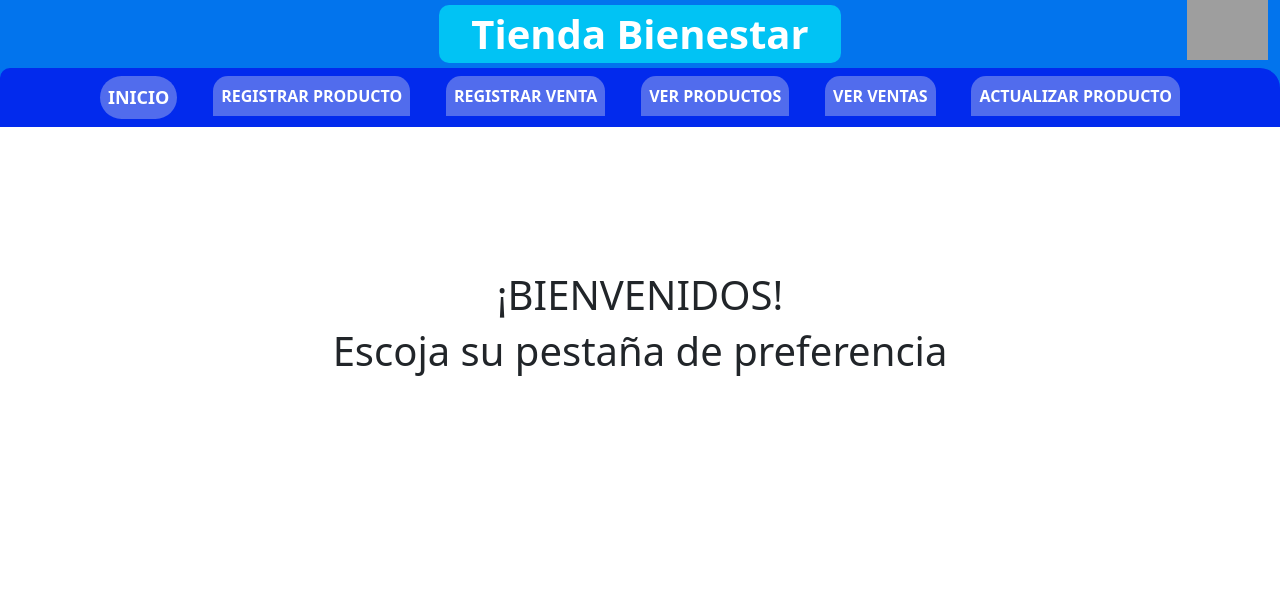
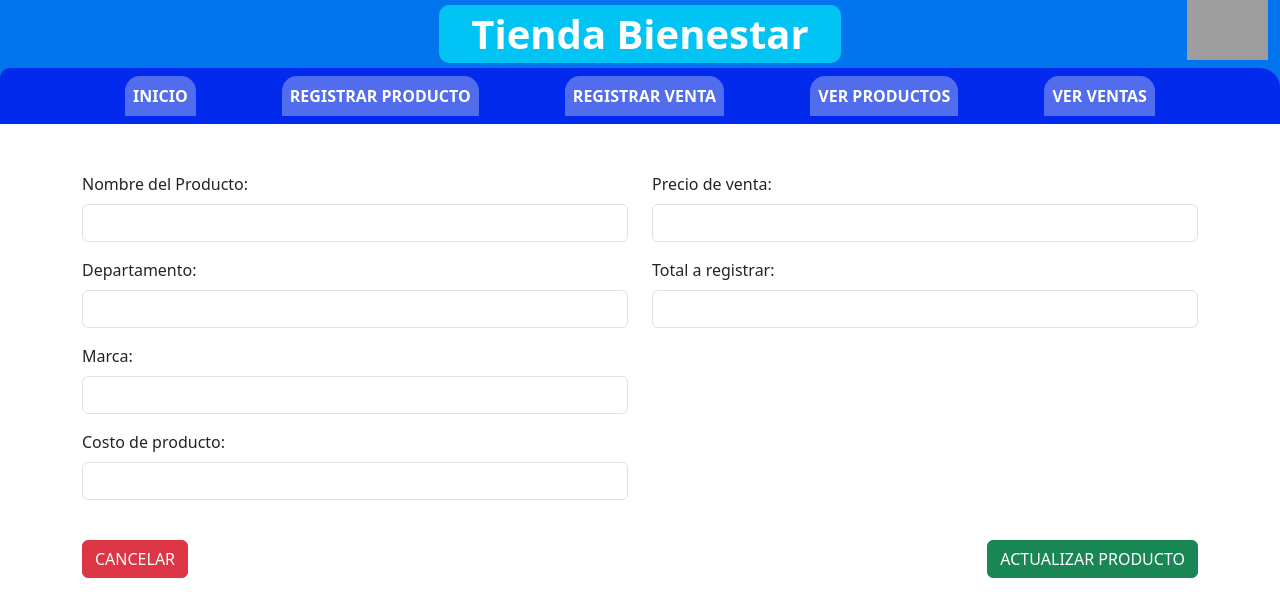
Before and after one commit to UzielLH/Tienda-ProyectoWeb, an Angular app: page /actualizarproducto/1 in a window 1280 px wide. Before the commit this address led to /home. Shown: the top 616 px of the page. Built offline with nearby package versions, Linux system fonts and the light colour scheme; no server answers; grey boxes are pictures that could not be loaded.

Commit message:
agregar en ver funciones

```diff
--- a/src/app/app.routes.ts
+++ b/src/app/app.routes.ts
@@ -48,7 +48,7 @@ export const routes: Routes = [
         component: RegistroexitosoproductoComponent
     },
     {
-        path:'actualizarproducto',
+        path: 'actualizarproducto/:id',  // Agregar el parámetro 'id'
         component: ActualizarProductoComponent
     },
     {
--- a/src/app/components/navbar/navbar.component.html
+++ b/src/app/components/navbar/navbar.component.html
@@ -61,12 +61,6 @@
                             <span class="visually-hidden">(current)</span></a
                         >
                     </li>
-                    <li class="nav-item">
-                        <a class="nav-link" routerLinkActive="active2" routerLink="/actualizarproducto" aria-current="page" style="color: white; font-weight: bold; background-color: #516CED; border-top-left-radius: 15px; border-top-right-radius: 15px;"
-                            >ACTUALIZAR PRODUCTO
-                            <span class="visually-hidden">(current)</span></a
-                        >
-                    </li>
                 </ul>
             </div>
         </div>
--- a/src/app/pages/actualizar-producto/actualizar-producto.component.html
+++ b/src/app/pages/actualizar-producto/actualizar-producto.component.html
@@ -4,11 +4,11 @@
       <form>
         <div class="mb-3">
           <label for="nombreProducto" class="form-label">Nombre del Producto:</label>
-            <input type="text" class="form-control" id="nombreProducto" name="nombre">
+          <input type="text" class="form-control" id="nombreProducto" [(ngModel)]="producto.nombre" name="nombre">
         </div>
         <div class="mb-3">
           <label for="departamento" class="form-label">Departamento:</label>
-            <select class="form-control" id="departamento" name="departamento">
+          <select class="form-control" id="departamento" [(ngModel)]="producto.departamento" name="departamento">
             <option value="abarrotes">Abarrotes</option>
             <option value="higiene">Higiene</option>
             <option value="lacteos">Lacteos</option>
@@ -24,11 +24,11 @@
         </div>
         <div class="mb-3">
           <label for="marca" class="form-label">Marca:</label>
-            <input type="text" class="form-control" id="marca"  name="marca">
+          <input type="text" class="form-control" id="marca" [(ngModel)]="producto.marca" name="marca">
         </div>
         <div class="mb-3">
           <label for="costoProducto" class="form-label">Costo de producto:</label>
-            <input type="number" class="form-control" id="costoProducto"  name="costo">
+          <input type="number" class="form-control" id="costoProducto" [(ngModel)]="producto.costo" name="costo">
         </div>
       </form>
     </div>
@@ -36,11 +36,11 @@
       <form>
         <div class="mb-3">
           <label for="precioVenta" class="form-label">Precio de venta:</label>
-            <input type="number" class="form-control" id="precioVenta"  name="precioVenta">
+          <input type="number" class="form-control" id="precioVenta" [(ngModel)]="producto.precioVenta" name="precioVenta">
         </div>
         <div class="mb-3">
           <label for="totalRegistrar" class="form-label">Total a registrar:</label>
-            <input type="number" class="form-control" id="totalRegistrar"  name="totalRegistrar">
+          <input type="number" class="form-control" id="totalRegistrar" [(ngModel)]="producto.cantidad" name="totalRegistrar">
         </div>
       </form>
     </div>
@@ -50,7 +50,7 @@
       <button class="btn btn-danger" (click)="onBuscarClickFailed()">CANCELAR</button>
     </div>
     <div class="col-md-6 d-flex justify-content-end">
-        <button class="btn btn-success" (click)="onBuscarClickSucess()">ACTUALIZAR PRODUCTO</button>
+      <button class="btn btn-success" (click)="actualizarProducto()">ACTUALIZAR PRODUCTO</button>
     </div>
   </div>
 </div>
--- a/src/app/pages/actualizar-producto/actualizar-producto.component.ts
+++ b/src/app/pages/actualizar-producto/actualizar-producto.component.ts
@@ -1,28 +1,76 @@
-import { Component } from '@angular/core';
-import { RouterLink } from '@angular/router';
+import { Component, OnInit } from '@angular/core';
+import { ActivatedRoute, RouterLink, Router } from '@angular/router';
 import Swal from 'sweetalert2';
+import { TcgService } from '../../services/tcg.service';
+import { FormsModule } from '@angular/forms';
 @Component({
   selector: 'app-actualizar-producto',
   standalone: true,
-  imports: [RouterLink],
+  imports: [RouterLink, FormsModule],
   templateUrl: './actualizar-producto.component.html',
   styleUrl: './actualizar-producto.component.css'
 })
-export class ActualizarProductoComponent {
-  onBuscarClickSucess(): void {
-    Swal.fire({
-      title: 'Registro exitoso',
-      icon: 'success',
-      timer: 1500,
-      showConfirmButton: false,
-    });
+export class ActualizarProductoComponent implements OnInit {
+  producto: any = {}; // Variable para almacenar los datos del producto
+  id: number | null = null; // Variable para almacenar el ID del producto
+
+  constructor(
+    private route: ActivatedRoute,
+    private router: Router, // Router para redirigir tras actualizar
+    private tcgService: TcgService
+  ) {}
+
+  ngOnInit(): void {
+    this.id = Number(this.route.snapshot.paramMap.get('id')); // Obtener el ID de la URL
+    if (this.id) {
+      this.obtenerProducto(this.id); // Llamar al método para obtener los datos del producto
+    }
   }
+
+  obtenerProducto(id: number): void {
+    this.tcgService.getProducto(id).subscribe(
+      (data: any) => {
+        this.producto = data; // Asignar los datos del producto a la variable
+      },
+      (error) => {
+        console.error('Error al obtener producto', error);
+      }
+    );
+  }
+
+  actualizarProducto(): void {
+    if (this.id) {
+      this.tcgService.updateProducto(this.producto, this.id).subscribe(
+        (response: any) => {
+          Swal.fire({
+            title: 'Producto actualizado exitosamente',
+            icon: 'success',
+            timer: 1500,
+            showConfirmButton: false,
+          }).then(() => {
+            this.router.navigate(['/verproductos']); // Redirigir a la lista de productos tras actualizar
+          });
+        },
+        (error) => {
+          Swal.fire({
+            title: 'Error al actualizar producto',
+            icon: 'error',
+            timer: 1500,
+            showConfirmButton: false,
+          });
+          console.error('Error al actualizar producto', error);
+        }
+      );
+    }
+  }
+
   onBuscarClickFailed(): void {
     Swal.fire({
-      title: 'Registro fallido',
+      title: 'Actualización cancelada',
       icon: 'error',
       timer: 1500,
       showConfirmButton: false,
     });
+    this.router.navigate(['/verproductos']); // Redirigir a la lista si se cancela
   }
 }
--- a/src/app/pages/verproductos/verproductos.component.html
+++ b/src/app/pages/verproductos/verproductos.component.html
@@ -37,10 +37,10 @@
             <td>{{ producto.cantidad }}</td>
             <td>
               <div class="col-md-12 text-center">
-                <button class="btn btn-warning" routerLink="/registrarproducto">ACTUALIZAR</button>
+                <button class="btn btn-warning" [routerLink]="['/actualizarproducto', producto.id]">ACTUALIZAR</button>
               </div>
               <div class="col-md-12 text-center">
-                <button class="btn btn-danger" (click)="onBuscarClickSucess()">BORRAR</button>
+                <button class="btn btn-danger" (click)="eliminarProducto(producto.id)">BORRAR</button>
               </div>
             </td>
           </tr>
--- a/src/app/pages/verproductos/verproductos.component.ts
+++ b/src/app/pages/verproductos/verproductos.component.ts
@@ -50,4 +50,41 @@ export class VerproductosComponent implements OnInit {
       showConfirmButton: false,
     });
   }
+  // Nuevo método para eliminar producto
+  eliminarProducto(id: number): void {
+    Swal.fire({
+      title: '¿Estás seguro?',
+      text: "No podrás revertir esto",
+      icon: 'warning',
+      showCancelButton: true,
+      confirmButtonColor: '#3085d6',
+      cancelButtonColor: '#d33',
+      confirmButtonText: 'Sí, eliminar',
+      cancelButtonText: 'Cancelar'
+    }).then((result) => {
+      if (result.isConfirmed) {
+        this.tcgService.deleteProducto(id).subscribe(
+          (response: any) => {
+            Swal.fire({
+              title: 'Producto eliminado',
+              icon: 'success',
+              timer: 1500,
+              showConfirmButton: false,
+            });
+            // Después de borrar, actualizamos la lista de productos
+            this.productos = this.productos.filter(producto => producto.id !== id);
+          },
+          (error) => {
+            Swal.fire({
+              title: 'Error al eliminar producto',
+              icon: 'error',
+              timer: 1500,
+              showConfirmButton: false,
+            });
+            console.error('Error al eliminar producto', error);
+          }
+        );
+      }
+    });
+  }
 }
```
Lines whose indentation alone changed are shown as unchanged.
